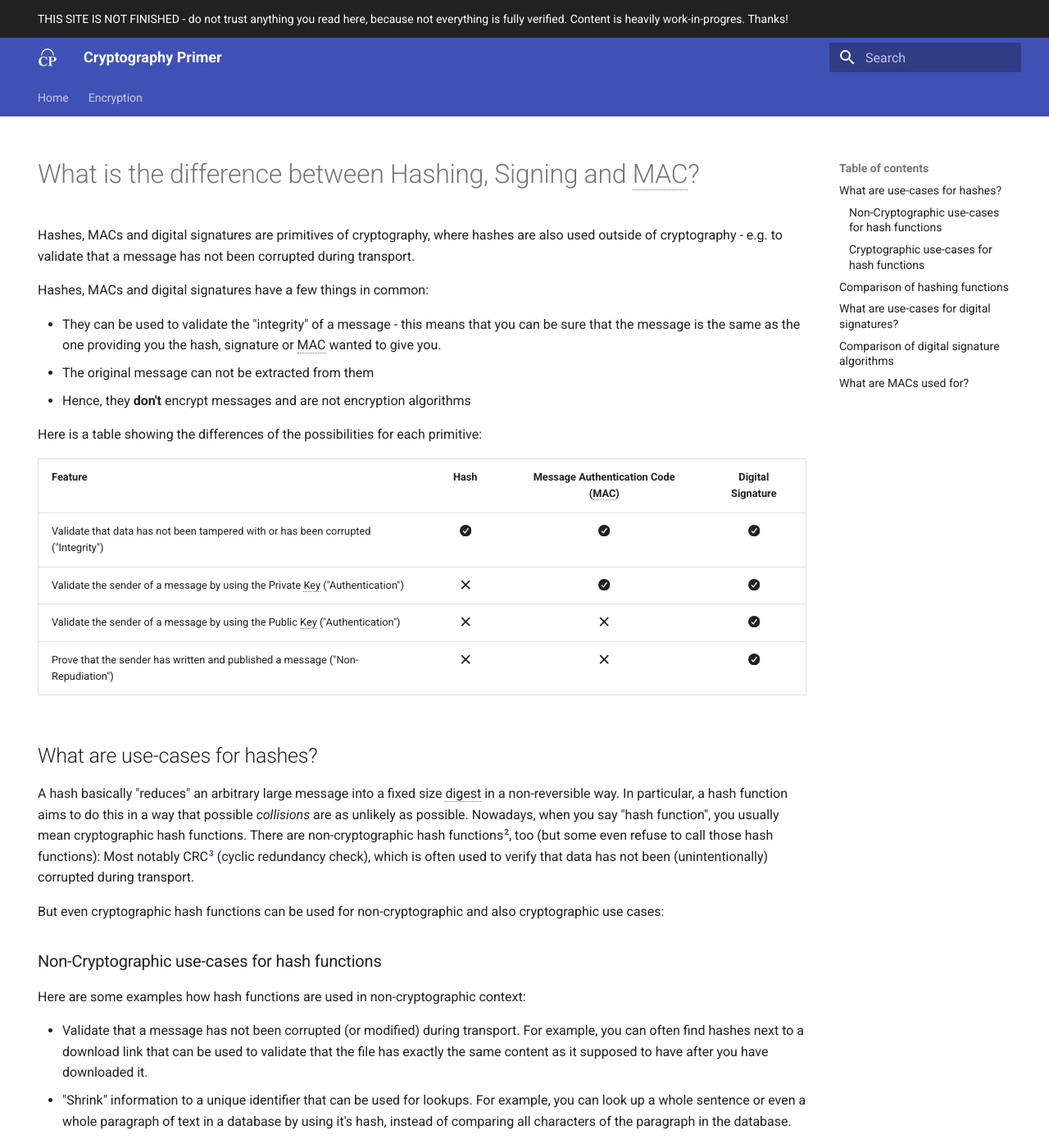
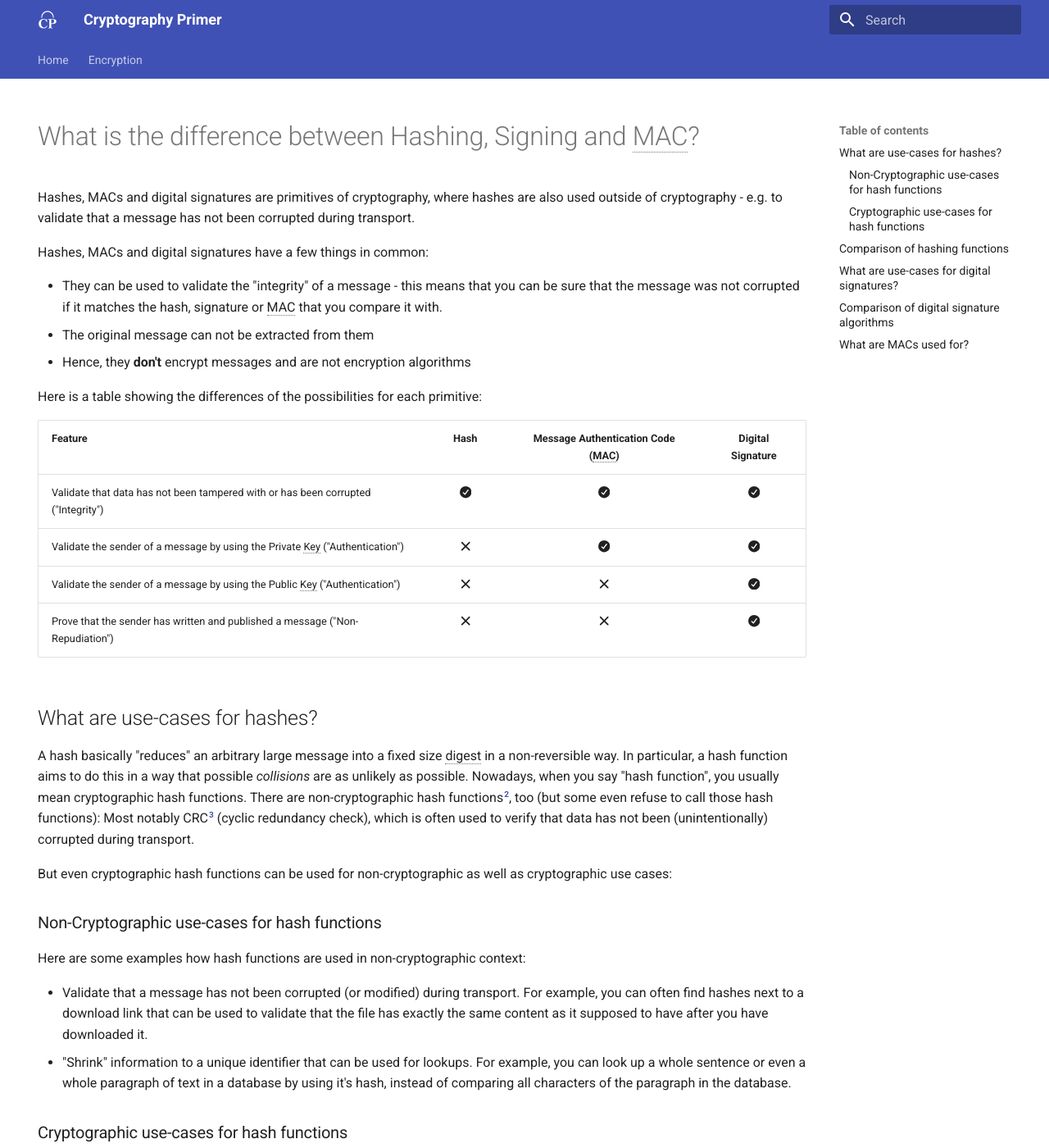
Before and after one commit to daniel-kun/cryptography-primer.info, an MkDocs documentation site: the page built from docs/hash_sign_mac.md, in a window 1280 px wide and 1400 px high. Shown: the whole window at 82% size. Built offline with MkDocs 1.6.1 and Material for MkDocs 9.7.7, drawn with Linux system fonts in a browser that asks for light colours.

Commit message:
Removed the disclaimer! I believe that everything in the linked articles is now correct. Additionally, some word-smithing on the hash-sign-mac page

```diff
--- a/docs/hash_sign_mac.md
+++ b/docs/hash_sign_mac.md
@@ -9,7 +9,7 @@ Hashes, MACs and digital signatures are primitives of cryptography, where hashes
 
 Hashes, MACs and digital signatures have a few things in common:
 
-- They can be used to validate the "integrity" of a message - this means that you can be sure that the message is the same as the one providing you the hash, signature or MAC wanted to give you.
+- They can be used to validate the "integrity" of a message - this means that you can be sure that the message was not corrupted if it matches the hash, signature or MAC that you compare it with.
 - The original message can not be extracted from them
 - Hence, they __don't__ encrypt messages and are not encryption algorithms
 
@@ -26,7 +26,7 @@ Here is a table showing the differences of the possibilities for each primitive:
 
 A hash basically "reduces" an arbitrary large message into a fixed size digest in a non-reversible way. In particular, a hash function aims to do this in a way that possible _collisions_ are as unlikely as possible. Nowadays, when you say "hash function", you usually mean cryptographic hash functions. There are non-cryptographic hash functions[^1], too (but some even refuse to call those hash functions): Most notably CRC[^2] (cyclic redundancy check), which is often used to verify that data has not been (unintentionally) corrupted during transport.
 
-But even cryptographic hash functions can be used for non-cryptographic and also cryptographic use cases:
+But even cryptographic hash functions can be used for non-cryptographic as well as cryptographic use cases:
 
 ### Non-Cryptographic use-cases for hash functions
 
--- a/overrides/main.html
+++ b/overrides/main.html
@@ -1,8 +1,4 @@
 {% extends "base.html" %}
-
-{% block announce %}
-THIS SITE IS NOT FINISHED - do not trust anything you read here, because not everything is fully verified. Content is heavily work-in-progres. Thanks!
-{% endblock %}
 
 {% block copyright %}
 © 2022 Daniel Albuschat. See [imprint](imprint.md)
```
